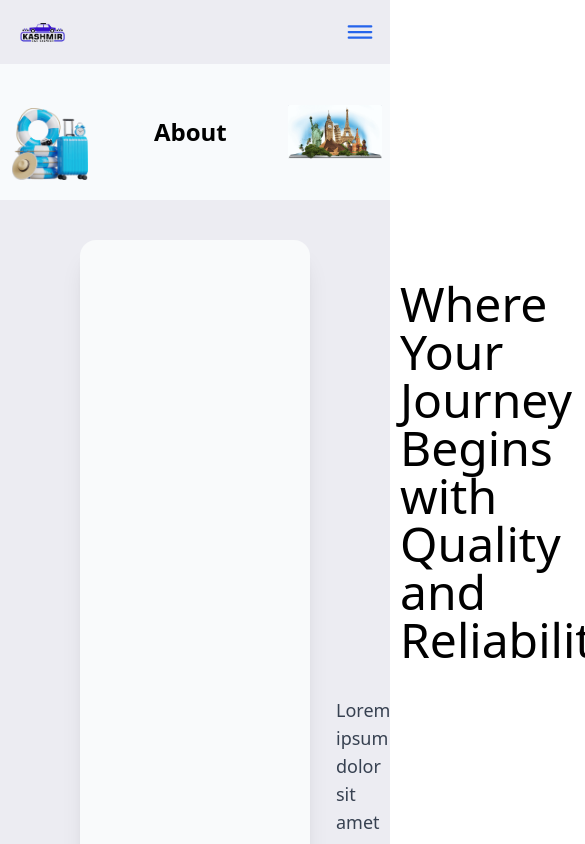
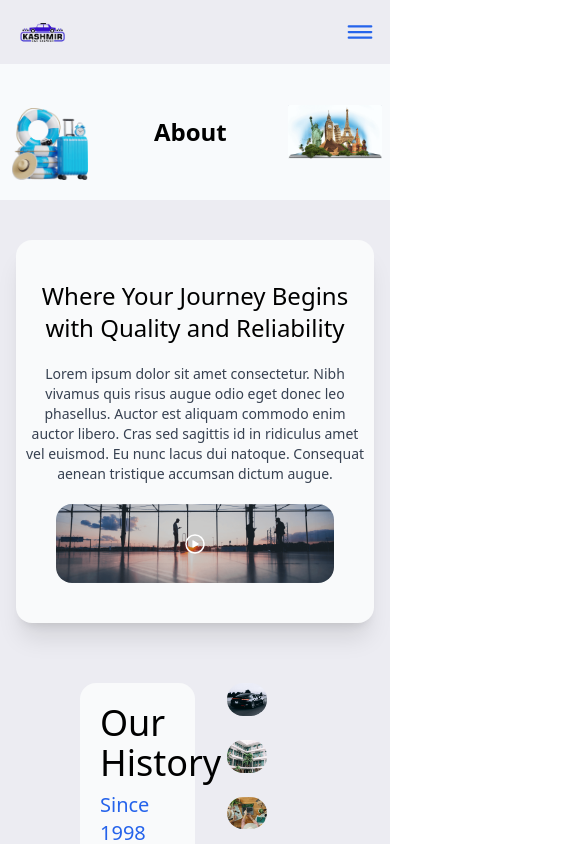
Before and after one commit to TahirSaifi09/Asha_Trip, a React (Create React App) app: page /about in a window 390 px wide. Shown: the top 844 px of the page, 585 px wide, since content can reach past the window. Built offline with nearby package versions, Linux system fonts and the light colour scheme.

Commit message:
working responsive on about page

```diff
--- a/src/Component/aboutCom/journey.jsx
+++ b/src/Component/aboutCom/journey.jsx
@@ -10,11 +10,11 @@ export default function Journey() {
   }
   return (
     <>
-      <div className="bg-[#ECECF2] px-20 py-10 flex justify-center">
+      <div className="bg-[#ECECF2] px-20 max-sm:px-4 py-10  flex justify-center">
         <div className="w-full rounded-2xl h-full py-10 shadow-xl text-center bg-gray-50">
-          <div className="w-full text-5xl">
-            <h4 className=" px-80 font-medium ">Where Your Journey Begins with Quality and Reliability</h4>
-            <p className="text-lg text-gray-700 py-8 px-64">
+          <div className="w-full max-sm:text-2xl text-5xl">
+            <h4 className=" px-80 max-sm:px-2 font-medium ">Where Your Journey Begins with Quality and Reliability</h4>
+            <p className="text-lg max-sm:text-sm text-gray-700 py-8 max-sm:py-5 px-64 max-sm:px-2">
               Lorem ipsum dolor sit amet consectetur. Nibh vivamus quis risus
               augue odio eget donec leo phasellus. Auctor est aliquam commodo
               enim auctor libero. Cras sed sagittis id in ridiculus amet vel
@@ -26,13 +26,13 @@ export default function Journey() {
             <img
               src="blog-banner.png"
               alt="Blog Banner"
-              className="rounded-3xl"
+              className="rounded-3xl max-sm:rounded-2xl"
             />
             <button
               onClick={handleVideo}
-              className="absolute text-white text-8xl transform -translate-x-1/2 -translate-y-1/2 top-1/2 left-1/2"
+              className="absolute text-white text-8xl max-sm:text-2xl transform -translate-x-1/2 -translate-y-1/2 top-1/2 left-1/2"
             >
-              <IoPlayCircleOutline className="" />
+              <IoPlayCircleOutline />
             </button>
           </div>
         </div>
```
